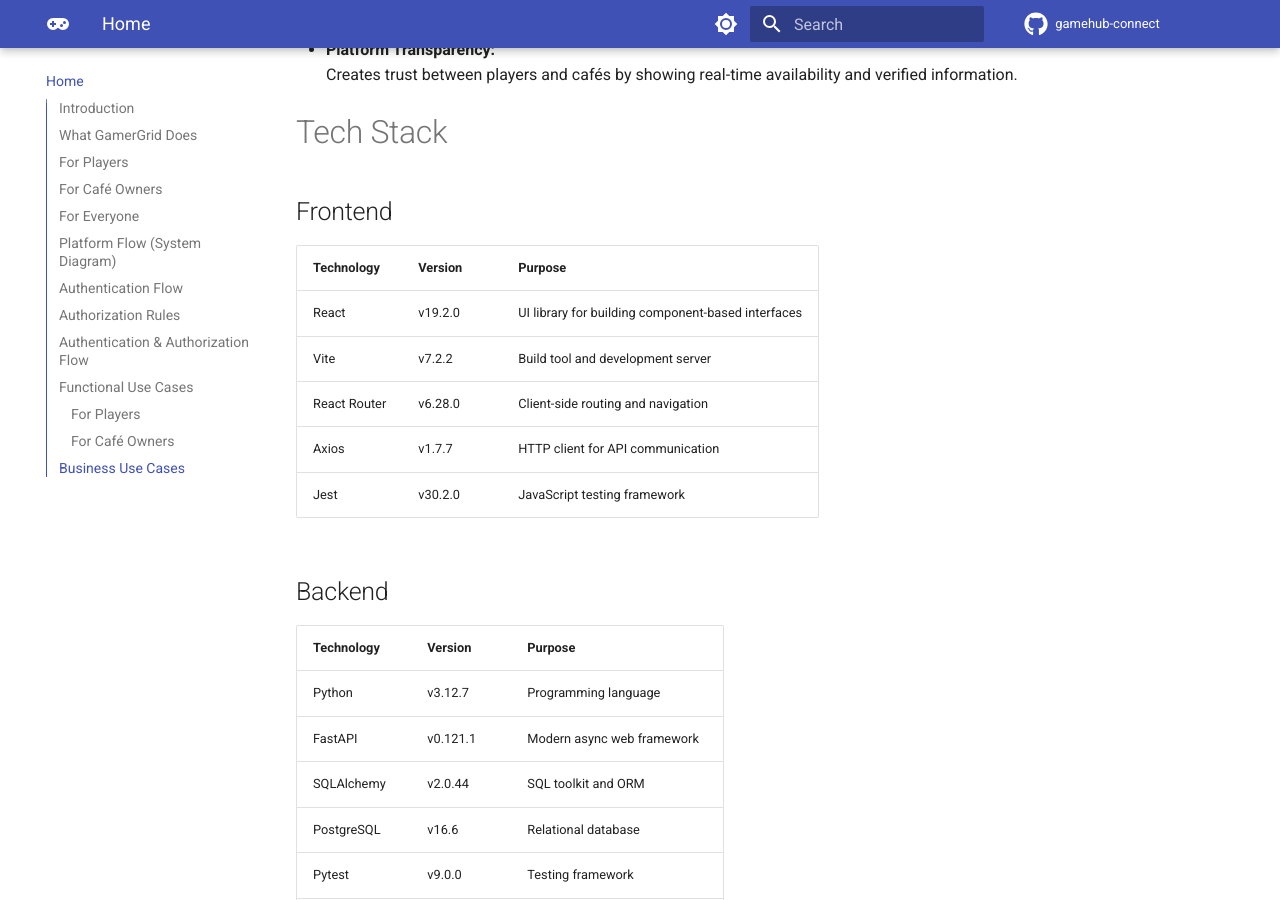
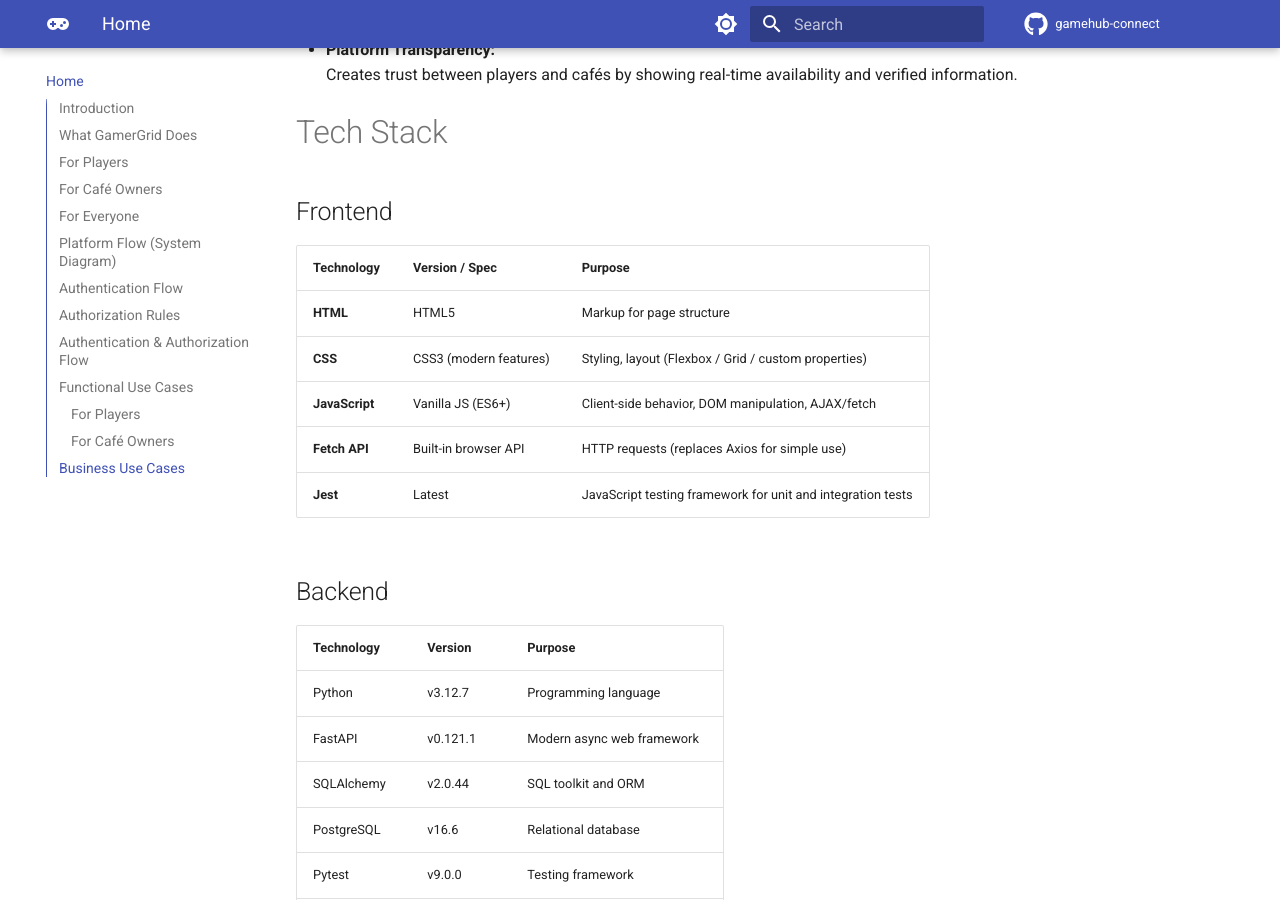
Before and after one commit to yuvrajsingh-Gkmit/gamegrid-docs, an MkDocs documentation site: the page built from docs/index.md, in a window 1280 px wide and 900 px high, scrolled down 7206 px. Built offline with MkDocs 1.6.1 and Material for MkDocs 9.7.7, drawn with Linux system fonts in a browser that asks for light colours; comment, search, counter and statistics services are not loaded.

Commit message:
feat: update frontend technology section with new tools and specifications

```diff
--- a/docs/index.md
+++ b/docs/index.md
@@ -201,13 +201,14 @@
 
 ## Frontend
 
-| Technology | Version | Purpose |
-|---|---|---|
-| React | v19.2.0 | UI library for building component-based interfaces |
-| Vite | v7.2.2 | Build tool and development server |
-| React Router | v6.28.0 | Client-side routing and navigation |
-| Axios | v1.7.7 | HTTP client for API communication
-| Jest | v30.2.0 | JavaScript testing framework |
+| Technology | Version / Spec | Purpose |
+|-------------|----------------|----------|
+| **HTML** | HTML5 | Markup for page structure |
+| **CSS** | CSS3 (modern features) | Styling, layout (Flexbox / Grid / custom properties) |
+| **JavaScript** | Vanilla JS (ES6+) | Client-side behavior, DOM manipulation, AJAX/fetch |
+| **Fetch API** | Built-in browser API | HTTP requests (replaces Axios for simple use) |
+| **Jest** | Latest | JavaScript testing framework for unit and integration tests |
+
 
 ## Backend
 
```
